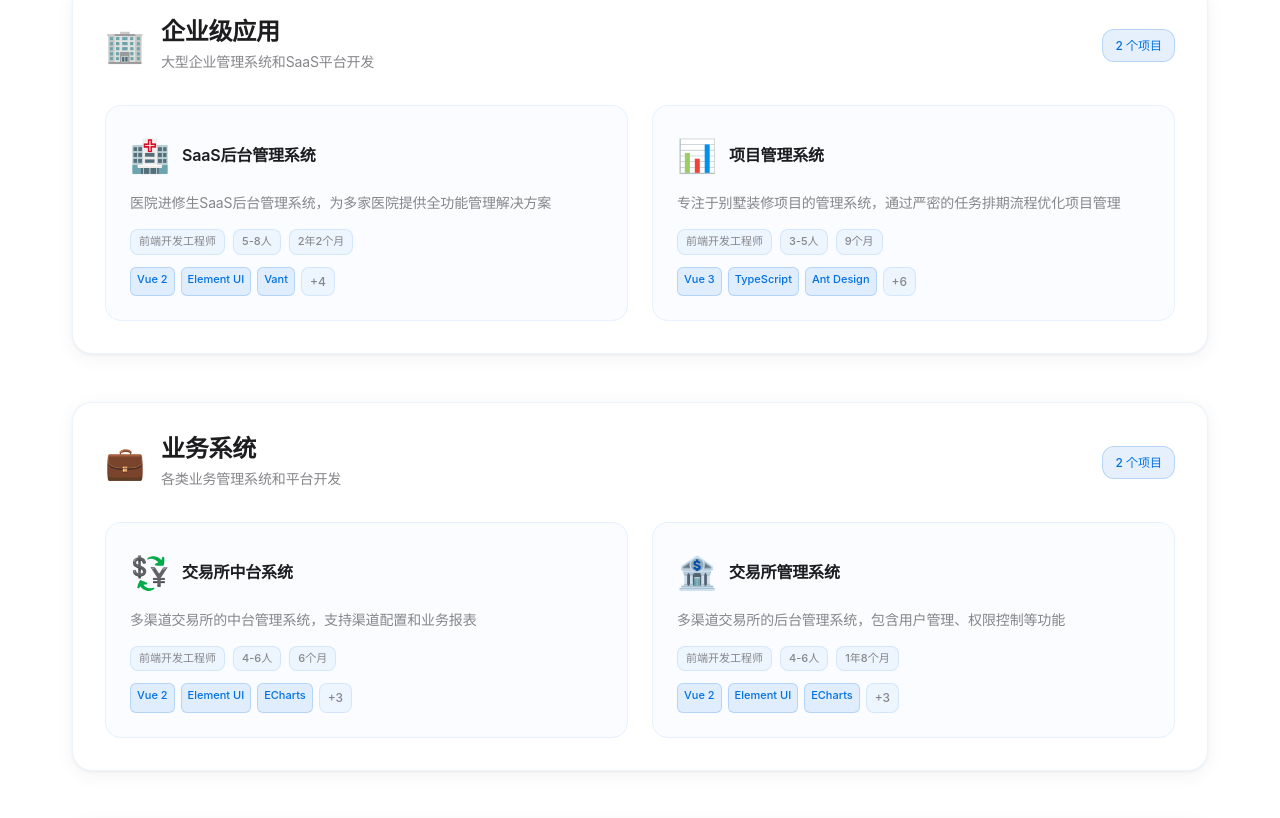
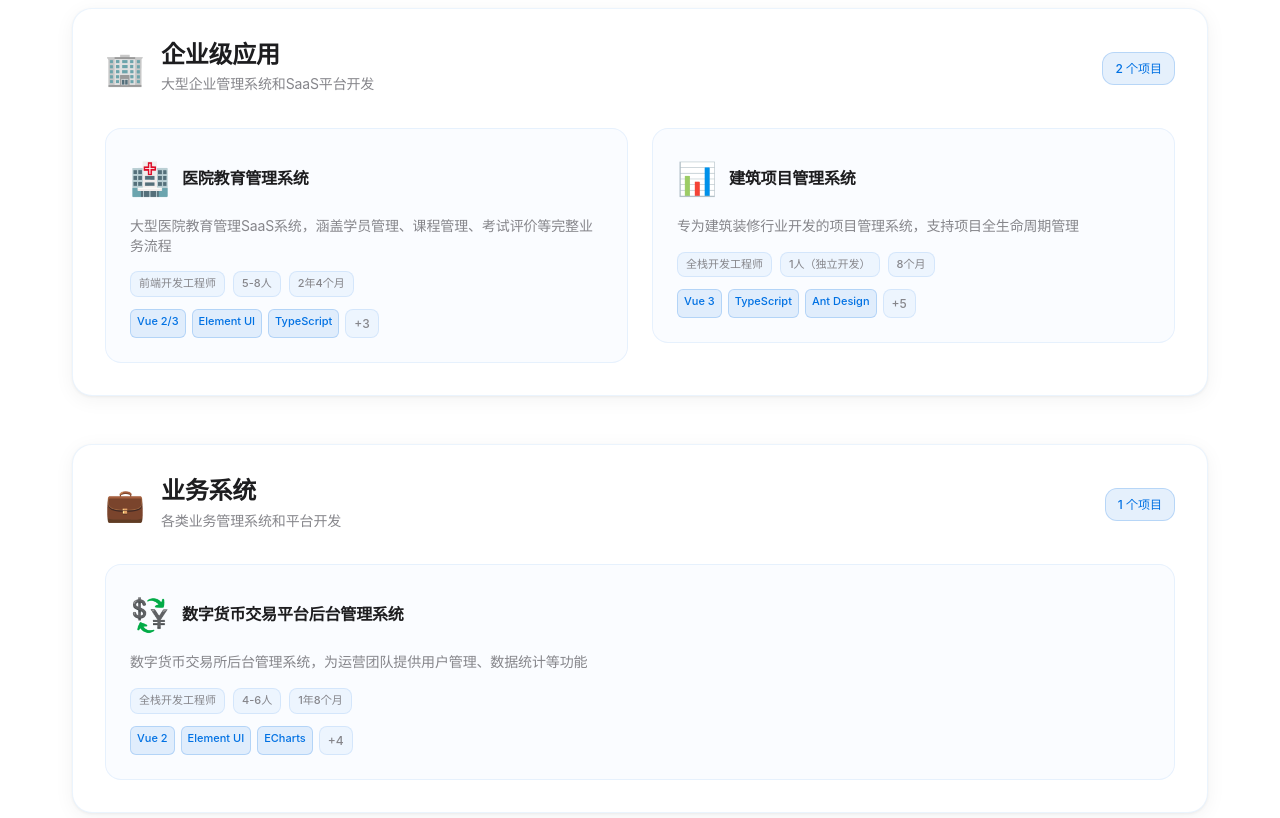
Before and after one commit to weiaijie/blog, a Next.js app in the folder personal-website/: page /projects in a window 1280 px wide. Shown: the part 1282-2100 px from the top of the page. Built offline with nearby package versions, Linux system fonts and the light colour scheme; a web font is replaced by a local one.

Commit message:
调整个人信息

```diff
--- a/personal-website/src/components/sections/BriefIntro.tsx
+++ b/personal-website/src/components/sections/BriefIntro.tsx
@@ -41,9 +41,9 @@ const BriefIntro: React.FC = () => {
             animate={{ opacity: 1 }}
             transition={{ duration: 0.5, delay: 0.2, ease: [0.16, 1, 0.3, 1] }}
           >
-            我是一名热衷于创造优质用户体验的全栈开发者。拥有多年的前后端开发经验，
-            专注于构建高性能、可扩展的Web应用程序。我相信技术的力量在于解决实际问题，
-            并且始终保持对新技术的学习热情。
+            我是一名专注于前端技术的全栈开发工程师，拥有7年丰富的项目开发经验。
+            深度掌握Vue生态系统，熟练运用TypeScript、JavaScript ES6+，精通主流UI框架。
+            曾参与医疗SaaS、金融交易、建筑管理等多个行业的核心系统开发，具备全栈项目架构能力和团队技术指导经验。
           </motion.p>
           <motion.div
             initial={{ opacity: 0, y: 20 }}
--- a/personal-website/src/components/sections/Tagline.tsx
+++ b/personal-website/src/components/sections/Tagline.tsx
@@ -755,7 +755,7 @@ const Tagline: React.FC<TaglineProps> = ({ visible }) => {
                   transformStyle: "preserve-3d"
                 }}
               >
-                <span className={styles.taglineHighlight}>全栈开发</span>，专注于构建直观、高效且美观的用户界面
+                <span className={styles.taglineHighlight}>7年经验全栈开发工程师</span>，Vue生态系统专家，专注前端技术
               </motion.p>
               <motion.div className={styles.taglineActions} variants={childVariants}>
                 <motion.div
--- a/personal-website/src/config/projects.ts
+++ b/personal-website/src/config/projects.ts
@@ -68,77 +68,88 @@ export const projectsData: ProjectCategory[] = [
     icon: '🏢',
     projects: [
       {
-        id: 'saas-management-system',
-        name: 'SaaS后台管理系统',
-        description: '医院进修生SaaS后台管理系统，为多家医院提供全功能管理解决方案',
-        detailedDescription: '这是一款为多家医院量身定制的全功能后台管理系统，旨在满足医院进修生和医师的招录、培训、课程和考试等多方面需求。系统采用现代化的前端技术栈，提供了完整的用户管理、权限控制、数据可视化等功能。',
-        technologies: ['Vue 2', 'Element UI', 'Vant', 'Node.js', 'Express', 'MySQL', 'ECharts'],
+        id: 'hospital-education-system',
+        name: '医院教育管理系统',
+        description: '大型医院教育管理SaaS系统，涵盖学员管理、课程管理、考试评价等完整业务流程',
+        detailedDescription: '大型医院教育管理SaaS系统，服务于多家三甲医院的教育培训业务。系统涵盖学员全生命周期管理、课程体系建设、考试评价体系、档案管理等完整业务流程。作为前端技术负责人，主导系统前端架构设计，建立了高效的开发流程和技术规范。',
+        technologies: ['Vue 2/3', 'Element UI', 'TypeScript', 'Node.js', 'Express', 'MySQL'],
         category: 'enterprise',
         type: 'web-app',
         status: 'completed',
         startDate: '2022.06',
-        endDate: '2024.08',
-        duration: '2年2个月',
+        endDate: '2024.10',
+        duration: '2年4个月',
         role: '前端开发工程师',
         teamSize: '5-8人',
         highlights: [
-          '支持多家医院的进修生招录和管理',
-          '实现了形成性评价系统，支持自评、互评和上级评价',
-          '开发了驾驶舱大屏，提供数据可视化展示',
-          '设计了可配置的个人信息管理模块',
-          '集成了完整的课程中心和考试系统'
+          '主导前端架构设计，建立基于Vue2/Vue3的组件化开发体系和技术规范',
+          '设计并实现动态表单引擎，通过JSON配置驱动复杂表单生成，提升开发效率40%',
+          '开发Node.js中间层调试工具，解决前后端分离开发中的调试难题',
+          '负责团队技术培训和代码评审，指导2-3名新人快速成长并独立承担开发任务',
+          '实施前端性能优化策略，通过组件懒加载、代码分割等手段提升页面加载速度30%',
+          '建立前端监控体系，实现错误追踪和性能监控，保障系统稳定运行'
         ],
         challenges: [
-          '部分功能采用Java模板引擎开发，前后端耦合度高',
-          '多医院数据隔离和权限管理复杂',
-          '大量表单配置需要灵活的解决方案'
+          '后端Java服务启动复杂，前端开发调试效率低下',
+          '多医院租户数据隔离和细粒度权限控制要求严格',
+          '大量复杂表单配置需要高度灵活且易维护的解决方案',
+          '团队技术水平参差不齐，需要建立统一的开发规范和培训体系'
         ],
         solutions: [
-          '引入Node.js和Express创建本地文件抓取和接口转发服务',
-          '通过JSON配置实现动态表单字段和布局',
-          '设计了统一的权限管理和数据隔离机制'
+          '开发Node.js Mock服务和代理工具，实现前端独立开发和调试',
+          '设计多租户权限架构，通过路由守卫和组件级权限控制确保数据安全',
+          '构建JSON驱动的动态表单系统，支持复杂布局和校验规则配置',
+          '建立代码评审机制和技术分享制度，制定前端开发规范和最佳实践'
         ],
         results: [
-          '成功为多家医院提供了完整的进修生管理解决方案',
-          '提高了前端团队的开发效率',
-          '减少了前后端配置的复杂性'
+          '成功交付覆盖多家三甲医院的教育管理系统，用户满意度达95%以上',
+          '动态表单系统被复用到其他项目，累计节省开发时间200+小时',
+          '前端开发效率提升40%，代码质量和可维护性显著改善',
+          '团队成员技术能力快速提升，形成了良好的技术氛围和协作模式'
         ],
         featured: true,
         color: '#1890ff',
         icon: '🏥'
       },
       {
-        id: 'project-management-system',
-        name: '项目管理系统',
-        description: '专注于别墅装修项目的管理系统，通过严密的任务排期流程优化项目管理',
-        detailedDescription: '一款专为别墅装修行业设计的项目管理系统，主要目标是通过严密的任务排期流程来优化项目的管理效率。系统支持PC端和移动端（飞书小程序），提供了完整的项目生命周期管理功能。',
-        technologies: ['Vue 3', 'TypeScript', 'Ant Design', 'uniapp', 'uView', 'Node.js', 'Express', 'MySQL', 'xlsx'],
+        id: 'construction-project-system',
+        name: '建筑项目管理系统',
+        description: '专为建筑装修行业开发的项目管理系统，支持项目全生命周期管理',
+        detailedDescription: '专为建筑装修行业打造的全栈项目管理解决方案，独立负责系统架构设计和全栈开发。系统采用前后端分离架构，支持PC端管理后台和移动端现场应用，实现了从项目立项到竣工验收的全流程数字化管理。',
+        technologies: ['Vue 3', 'TypeScript', 'Ant Design', 'UniApp', 'uView', 'Node.js', 'Express', 'MySQL'],
         category: 'enterprise',
         type: 'web-app',
         status: 'completed',
         startDate: '2021.09',
-        endDate: '2022.06',
-        duration: '9个月',
-        role: '前端开发工程师',
-        teamSize: '3-5人',
+        endDate: '2022.05',
+        duration: '8个月',
+        role: '全栈开发工程师',
+        teamSize: '1人（独立开发）',
         highlights: [
-          '支持PC端和飞书小程序双端开发',
-          '实现了复杂的Excel表格数据导入处理',
-          '开发了可视化的甘特图排期功能',
-          '提供了完整的任务提交与审核流程'
+          '独立完成系统架构设计，包括数据库设计、API接口规划和前端架构设计',
+          '开发PC端管理后台（Vue3 + Ant-Design）和移动端应用（UniApp + uView）',
+          '设计并实现复杂的Excel批量导入引擎，支持三层关系任务数据的智能解析',
+          '开发交互式甘特图组件，支持拖拽调整、依赖关系管理和进度实时同步',
+          '构建Node.js + Express + MySQL后端服务，实现RESTful API和数据管理',
+          '移动端应用实现离线缓存和数据同步，保障现场作业的连续性'
         ],
         challenges: [
-          '表格导入包含三层关系的排期任务，关系通过合并单元格表示',
-          '大量排期任务的提交上传容易丢失数据'
+          '复杂Excel表格包含三层嵌套任务关系，需要智能识别合并单元格结构',
+          '大批量任务数据导入时的事务一致性和错误处理机制',
+          'PC端和移动端数据实时同步，以及移动端离线作业支持',
+          '甘特图组件的性能优化，支持大量任务的流畅交互'
         ],
         solutions: [
-          '通过xlsx插件提取必要信息，解决复杂表格数据处理问题',
-          '使用回调函数机制逐条提交任务，实时记录状态并显示进度'
+          '开发Excel解析引擎，通过算法识别合并单元格并重构数据关系',
+          '实现分批导入和事务回滚机制，确保数据完整性和系统稳定性',
+          '采用WebSocket实现实时数据推送，UniApp本地存储支持离线操作',
+          '优化甘特图渲染算法，使用虚拟滚动和懒加载提升大数据量性能'
         ],
         results: [
-          '极大提高了用户体验和数据完整性',
-          '成功解决了复杂业务场景下的数据处理问题',
-          '为装修行业提供了高效的项目管理解决方案'
+          '成功交付完整的项目管理解决方案，获得客户高度认可',
+          '移动端应用使现场作业效率提升50%，大幅减少沟通成本',
+          'Excel导入功能处理复杂项目数据准确率达99%以上',
+          '系统稳定运行，支持多项目并行管理，为装修行业数字化转型提供有力支撑'
         ],
         featured: true,
         color: '#52c41a',
@@ -154,75 +165,47 @@ export const projectsData: ProjectCategory[] = [
     projects: [
       {
         id: 'trading-platform',
-        name: '交易所中台系统',
-        description: '多渠道交易所的中台管理系统，支持渠道配置和业务报表',
-        detailedDescription: '一个为交易所设计的多渠道中台系统，提供了完整的渠道管理、配置信息维护、业务报表等功能。系统采用Vue 2技术栈，注重用户体验和数据展示。',
-        technologies: ['Vue 2', 'Element UI', 'ECharts', 'Node.js', 'Express', 'MySQL'],
-        category: 'business-systems',
-        type: 'web-app',
-        status: 'completed',
-        startDate: '2019.10',
-        endDate: '2020.04',
-        duration: '6个月',
-        role: '前端开发工程师',
-        teamSize: '4-6人',
-        highlights: [
-          '支持多渠道的配置信息管理',
-          '实现了渠道首页轮播图上传替换功能',
-          '开发了完整的业务报表模块',
-          '提供了灵活的表单配置解决方案'
-        ],
-        challenges: [
-          '配置信息的表单数据较多，维护复杂'
-        ],
-        solutions: [
-          '将表单类型封装成组件，用数组对象方式存放表单参数',
-          '提高了表单的可维护性和复用性'
-        ],
-        results: [
-          '成功简化了复杂表单的维护工作',
-          '提升了系统的可扩展性和用户体验'
-        ],
-        featured: false,
-        color: '#722ed1',
-        icon: '💱'
-      },
-      {
-        id: 'trading-management',
-        name: '交易所管理系统',
-        description: '多渠道交易所的后台管理系统，包含用户管理、权限控制等功能',
-        detailedDescription: '一个功能完整的多渠道交易所管理系统，提供了用户信息管理、实名审核、交易记录查询、权限管理等核心功能。系统注重安全性和性能优化。',
-        technologies: ['Vue 2', 'Element UI', 'ECharts', 'Node.js', 'Express', 'MySQL'],
+        name: '数字货币交易平台后台管理系统',
+        description: '数字货币交易所后台管理系统，为运营团队提供用户管理、数据统计等功能',
+        detailedDescription: '大型数字货币交易平台的核心管理系统，负责全栈开发和架构设计。系统承载5-6万注册用户和300+内部运营人员的业务需求，涵盖用户生命周期管理、精细化权限控制、营销活动策划、理财产品管理等核心业务模块。',
+        technologies: ['Vue 2', 'Element UI', 'ECharts', 'Node.js', 'Express', 'MySQL', 'Redis'],
         category: 'business-systems',
         type: 'web-app',
         status: 'completed',
         startDate: '2019.10',
         endDate: '2021.06',
         duration: '1年8个月',
-        role: '前端开发工程师',
+        role: '全栈开发工程师',
         teamSize: '4-6人',
         highlights: [
-          '开发了各种交易记录的查询页面',
-          '使用ECharts实现首页图表展示功能',
-          '负责用户信息管理和实名审核模块',
-          '参与了细粒度权限功能的设计研发'
+          '设计并实现企业级权限管理架构，支持10+种角色和50+种权限的灵活组合',
+          '开发用户全生命周期管理系统，包括注册、认证、风控、客服等完整流程',
+          '构建营销活动管理平台，支持多样化活动策略和精准用户触达',
+          '开发理财产品管理系统，实现产品配置、收益计算、风险控制等核心功能',
+          '使用ECharts构建数据可视化驾驶舱，实时展示关键业务指标和趋势分析',
+          '建立全方位系统监控体系，包括性能监控、错误追踪、业务预警等'
         ],
         challenges: [
-          '系统需要很细的权限控制',
-          '首屏加载速度较慢，白屏时间较长'
+          '金融级安全要求下的细粒度权限控制和数据隔离',
+          '高并发场景下的系统性能优化和稳定性保障',
+          '复杂业务逻辑的模块化设计和代码可维护性',
+          '大量实时数据的处理和可视化展示性能优化'
         ],
         solutions: [
-          '通过自定义指令在DOM层面控制权限，删除不满足权限的元素',
-          '使用包分析器优化插件按需引入和路由懒加载'
+          '采用RBAC权限模型，结合自定义指令实现DOM级别的权限控制',
+          '实施多层次性能优化策略：代码分割、懒加载、缓存优化、数据库查询优化',
+          '建立模块化架构和组件库，制定统一的开发规范和最佳实践',
+          '优化数据查询和图表渲染算法，使用虚拟滚动和分页加载提升性能'
         ],
         results: [
-          '实现了精细化的权限控制系统',
-          '将白屏时间从4秒减少到1秒左右',
-          '显著提升了系统性能和用户体验'
+          '成功支撑5-6万用户的平台运营，系统稳定性达99.9%以上',
+          '通过全面性能优化，页面加载时间从4s缩短至1s，接口响应速度提升60%',
+          '权限系统灵活性和安全性得到业务方高度认可，支撑复杂的运营需求',
+          '数据可视化系统为业务决策提供有力支撑，提升运营效率30%以上'
         ],
         featured: false,
-        color: '#fa8c16',
-        icon: '🏦'
+        color: '#722ed1',
+        icon: '💱'
       }
     ]
   },
@@ -233,36 +216,44 @@ export const projectsData: ProjectCategory[] = [
     icon: '🌐',
     projects: [
       {
-        id: 'medical-website',
-        name: '医疗美容官网',
-        description: '上海欧莱美医疗美容医院官网开发和维护',
-        detailedDescription: '负责上海欧莱美医疗美容医院官网的开发和维护工作，包括管理后台、移动端功能开发，以及日常的网站维护和更新。',
-        technologies: ['JavaScript', 'Vue', 'Element UI', 'Vant', 'PHP'],
+        id: 'medical-beauty-website',
+        name: '医疗美容官网和商品展示系统',
+        description: '上海欧莱美医疗美容医院官网和医美商品展示系统开发',
+        detailedDescription: '医疗美容行业的数字化展示平台，独立负责官网开发和商品展示系统建设。项目严格遵循医疗行业规范，在确保合规性的前提下，为医院提供专业的线上品牌展示和服务介绍平台。',
+        technologies: ['JavaScript', 'Vue', 'HTML/CSS', 'ThinkPHP', 'MySQL'],
         category: 'web-development',
         type: 'web-app',
         status: 'completed',
         startDate: '2018.05',
         endDate: '2019.08',
         duration: '1年3个月',
-        role: '前端开发工程师',
-        teamSize: '2-3人',
+        role: 'Web开发工程师',
+        teamSize: '1人（独立开发）',
         highlights: [
-          '负责管理后台和移动端功能开发',
-          '根据设计图完成静态页面编写',
-          '完成前后端联调和功能测试',
-          '负责网站的日常维护和更新'
+          '独立完成医院官网的UI设计和前端开发，实现响应式布局和交互效果',
+          '参考草场地商城APP的设计理念，开发符合医疗行业特色的商品展示系统',
+          '实现商品分类管理、多维度筛选、详情展示等完整功能模块',
+          '基于ThinkPHP框架构建后台内容管理系统，支持商品信息的CRUD操作',
+          '建立网站运维流程，负责内容更新、性能监控和安全维护',
+          '严格遵循医疗广告法规，确保网站内容的合规性和专业性'
         ],
         challenges: [
-          '需要同时兼顾PC端和移动端的开发',
-          '医疗行业对网站合规性要求较高'
+          '医疗行业严格的广告法规限制，需要在展示效果和合规性之间找到平衡',
+          '跨设备兼容性要求高，需要确保在各种终端上的一致体验',
+          '商品展示系统的用户体验设计，既要美观又要符合医疗行业的专业性',
+          '作为职业生涯初期项目，需要快速学习和掌握全栈开发技能'
         ],
         solutions: [
-          '采用响应式设计和移动端适配方案',
-          '严格按照医疗行业规范进行开发'
+          '深入研究医疗广告法规，建立内容审核机制，确保所有展示内容合规',
+          '采用渐进式增强的响应式设计策略，优先保证核心功能的跨设备兼容',
+          '参考优秀医疗网站和电商平台的设计模式，形成符合行业特色的设计规范',
+          '制定学习计划，系统掌握前后端开发技术，建立完整的技术知识体系'
         ],
         results: [
-          '成功交付了功能完整的医疗美容官网',
-          '获得了宝贵的行业项目开发经验'
+          '成功交付符合医疗行业规范的官网和商品展示系统，获得客户认可',
+          '建立了完整的Web开发技能体系，为后续全栈发展奠定坚实基础',
+          '积累了医疗行业项目经验，深入理解行业特殊性和合规要求',
+          '培养了独立项目管理和问题解决能力，为职业发展打下良好基础'
         ],
         featured: false,
         color: '#eb2f96',
--- a/personal-website/src/config/site.ts
+++ b/personal-website/src/config/site.ts
@@ -19,8 +19,11 @@
 export const siteConfig = {
   // 基本信息
   title: '许辉的个人网站',
-  description: '7年经验全栈开发工程师 | Vue.js + React + Next.js + Node.js',
+  description: '7年经验全栈开发工程师 | 专注前端技术 | Vue生态系统专家 | 具备全栈开发和团队协作能力',
   author: '许辉',
+  age: 29,
+  currentLocation: '铜陵',
+  targetLocation: '上海',
 
   // 联系信息
   contact: {
@@ -32,8 +35,8 @@ export const siteConfig = {
   // 社交媒体信息
   social: {
     github: {
-      username: 'xuhui',
-      url: 'https://github.com/xuhui'
+      username: 'weiaijie',
+      url: 'https://github.com/weiaijie'
     },
     linkedin: {
       username: 'xuhui',
@@ -48,7 +51,7 @@ export const siteConfig = {
   // 版权信息
   copyright: {
     text: '保留所有权利',
-    startYear: 2023, // 如果需要显示版权年份范围，例如 2023-2024
+    startYear: 2018, // 从开始工作年份算起
   },
 
   // 技术栈信息
--- a/personal-website/src/pages/index.tsx
+++ b/personal-website/src/pages/index.tsx
@@ -120,7 +120,7 @@ export default function Home() {
     <>
       <SEOHead
         title="首页"
-        description="7年经验全栈开发工程师 | Vue.js + React + Next.js + Node.js | 用代码构建美好数字世界"
+        description="7年经验全栈开发工程师 | Vue生态系统专家 | 专注前端技术，具备全栈开发能力"
         type="website"
         keywords={['全栈开发', '前端开发', '后端开发', 'React', 'Vue.js', 'Next.js', 'Node.js', '个人网站', '许辉', 'saber']}
         image="/images/home-og.jpg"
```
Also changed, not shown: personal-website/src/components/sections/FeaturedProjects.tsx (+16 -16 lines), personal-website/src/components/sections/SkillsHighlight.tsx (+26 -29 lines), personal-website/src/config/skills.ts (+22 -11 lines), personal-website/src/pages/about.tsx (+83 -35 lines).
